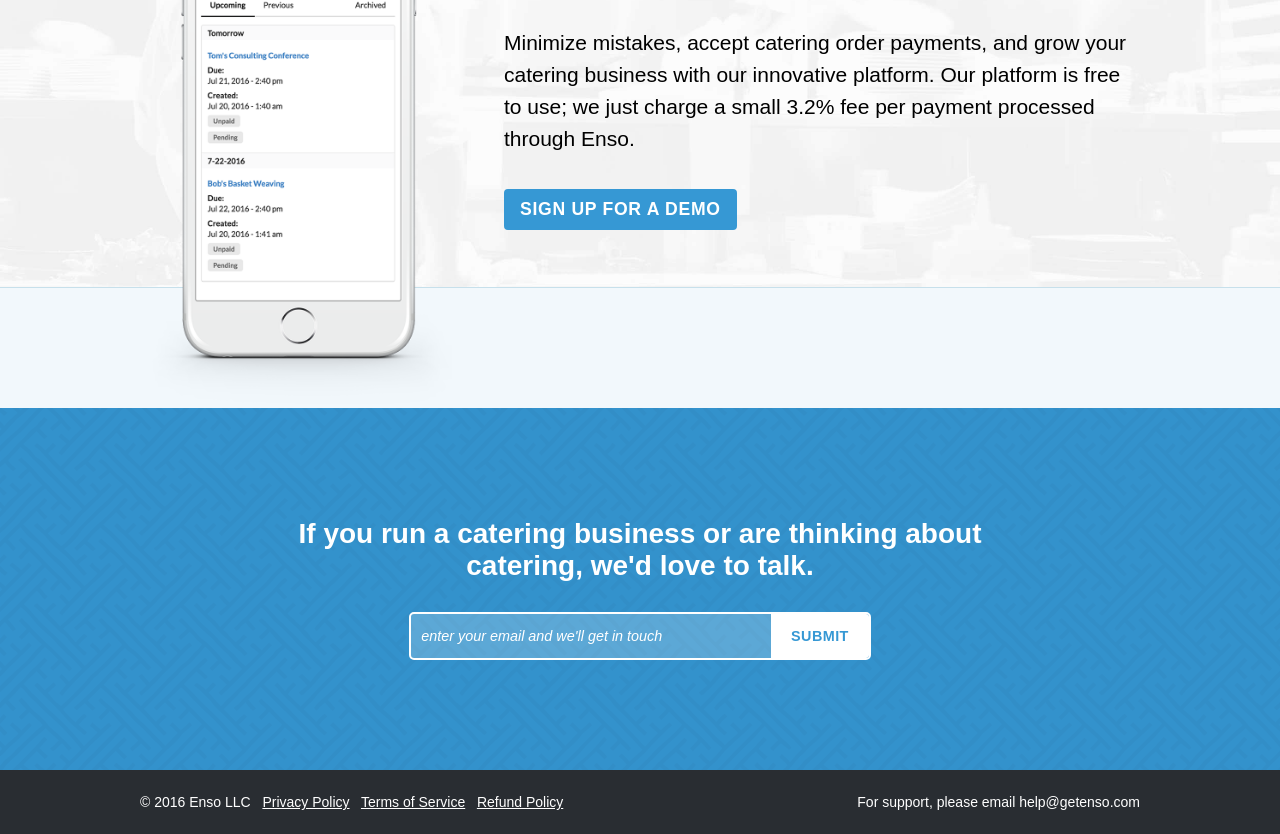
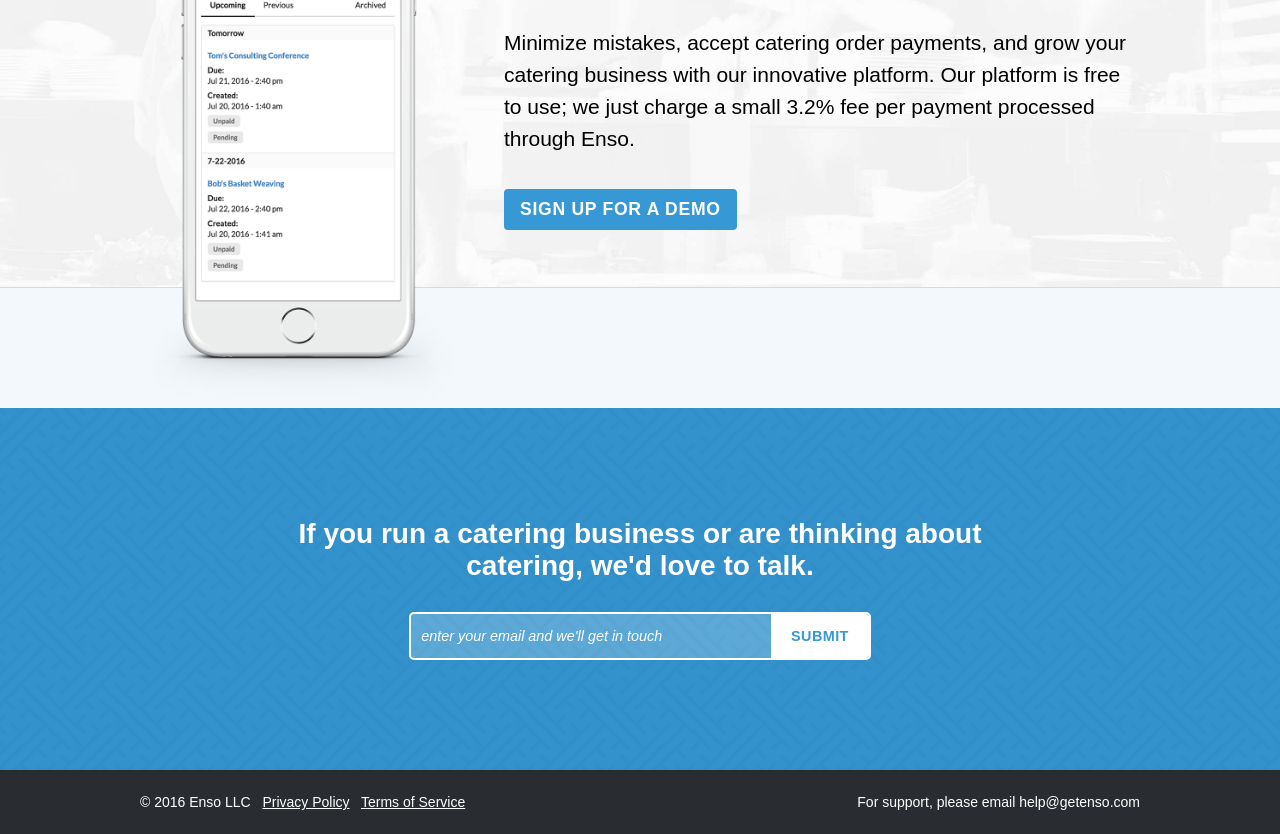
Before and after one commit to mikeletscher/enso-public, a plain HTML site: page index.html in a window 1280 px wide. Shown: the part 265-1099 px from the top of the page. Drawn offline with nearby package versions, Linux system fonts and the light colour scheme.

Commit message:
Remove refunds from homepage

```diff
--- a/index.html
+++ b/index.html
@@ -59,7 +59,7 @@
     <div class="container">
       <div class="row">
         <div class="col-xs-6">
-          <p>&copy; 2016 Enso LLC &nbsp; <a href="privacy_policy.html">Privacy Policy</a> &nbsp; <a href="terms_service.html">Terms of Service</a> &nbsp; <a href="refunds.html">Refund Policy</a></p>
+          <p>&copy; 2016 Enso LLC &nbsp; <a href="privacy_policy.html">Privacy Policy</a> &nbsp; <a href="terms_service.html">Terms of Service</a></p>
         </div>
         <div class="col-xs-6 text-right">
           <p>For support, please email help@getenso.com</p>
```
